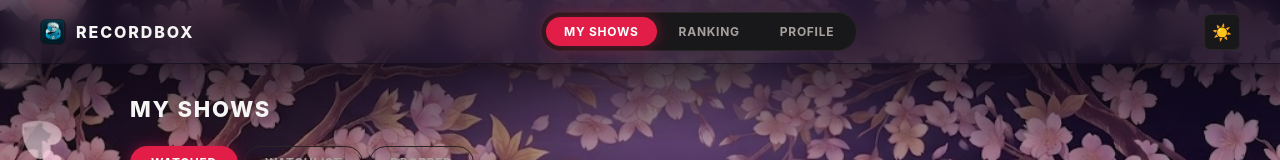
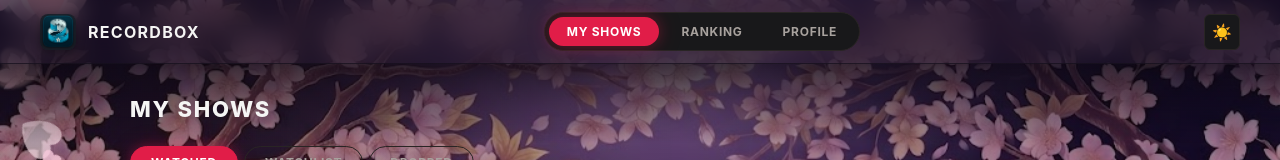
Before and after one commit to rakshitcodesx/RecordBox, a React (Vite) app: page / in a window 1280 px wide. Shown: the top 160 px of the page. Built offline with nearby package versions, Linux system fonts and the light colour scheme.

Commit message:
style(header): resize logo icon to 36px, tighten brand alignment
- .header-logo-icon: 36x36, border-radius 8px, inline-block, drop shadow,
  hover transition
- .header-brand: gap 10px → 12px
- .header-brand-name: font-size 16px → 1rem, weight 800 → 700,
  letter-spacing 0.12em → 0.08em

```diff
--- a/src/index.css
+++ b/src/index.css
@@ -125,23 +125,25 @@ header {
 .header-brand {
   display: flex;
   align-items: center;
-  gap: 10px;
+  gap: 12px;
   text-decoration: none;
 }
 
 .header-logo-icon {
-  width: 26px;
-  height: 26px;
-  border-radius: 6px;
+  width: 36px;
+  height: 36px;
+  border-radius: 8px;
   object-fit: cover;
-  display: block;
-  flex-shrink: 0;
+  display: inline-block;
+  vertical-align: middle;
+  box-shadow: 0 2px 8px rgba(0, 0, 0, 0.35);
+  transition: transform 0.2s ease;
 }
 
 .header-brand-name {
-  font-size: 16px;
-  font-weight: 800;
-  letter-spacing: 0.12em;
+  font-size: 1rem;
+  font-weight: 700;
+  letter-spacing: 0.08em;
   color: var(--text-primary);
 }
 
```
